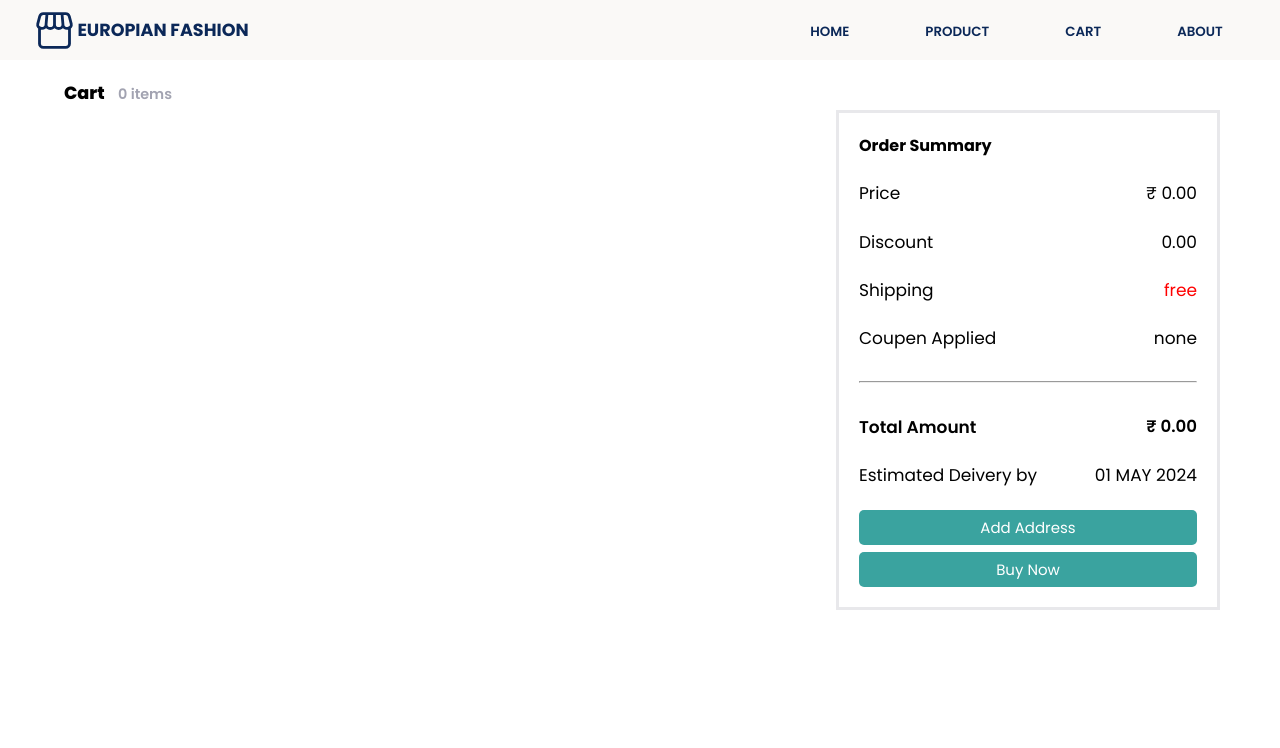
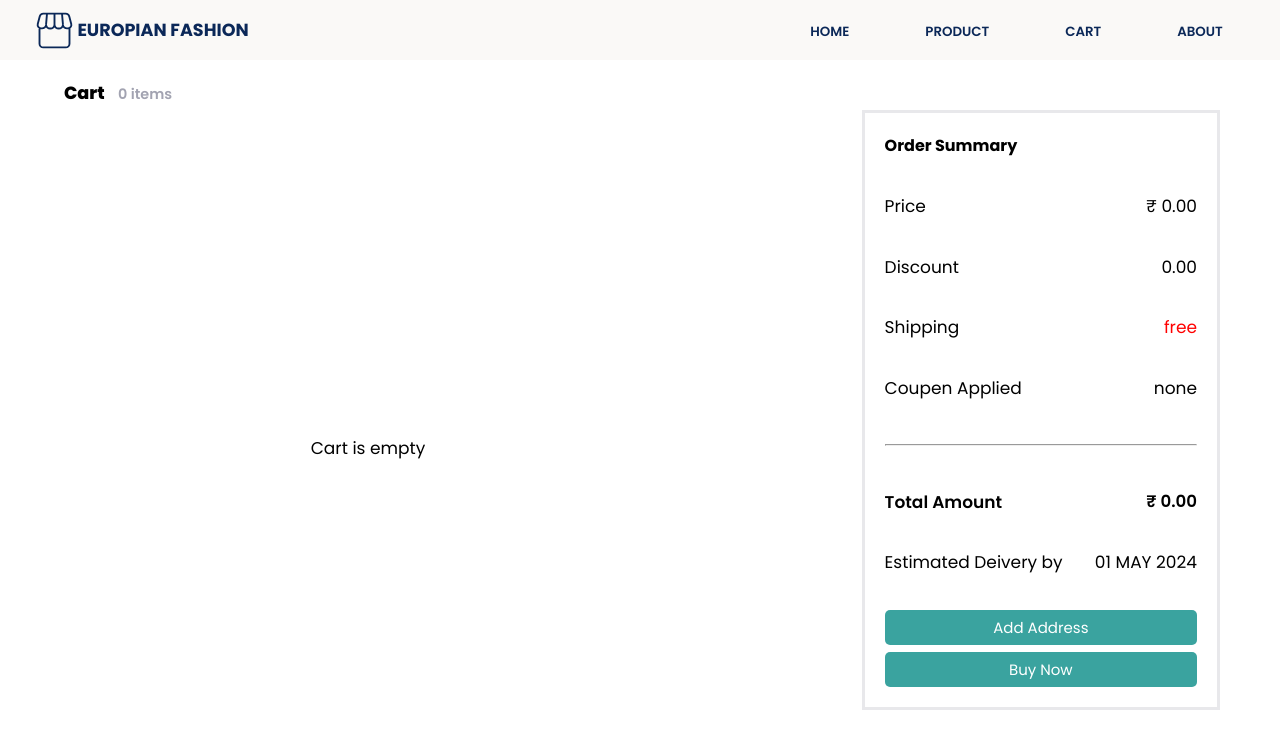
Before and after one commit to rasi-c/Carra-E-commerce, a React (Create React App) app: page /cart in a window 1280 px wide. Shown: the top 748 px of the page. Built offline with nearby package versions, Linux system fonts and the light colour scheme; the HTML template or start-up script is replaced by a standard one.

Commit message:
cart address validation complete

```diff
--- a/src/App.jsx
+++ b/src/App.jsx
@@ -14,24 +14,7 @@ export const MyContext = createContext();
 function App() {
   const [array, setarray] = useState([]);
   const [selectedOption, setSelectedOption] = useState(null);
-  const [secArray, setSecArray] = useState([
-    {
-        "id": 0,
-        "name": "asdfgh",
-        "address": "ASDFGHJ",
-        "district": "Kannur",
-        "phoneNO": "1234567890",
-        "email": "a@gmail.com"
-    },
-    {
-        "id": 1,
-        "name": "sahl",
-        "address": "ASDFGHJ",
-        "district": "Kannur",
-        "phoneNO": "1234567890",
-        "email": "a@gmail.com"
-    }
-]);
+  const [secArray, setSecArray] = useState([]);
 
   return (
     <MyContext.Provider
--- a/src/components/cartpage/address.jsx
+++ b/src/components/cartpage/address.jsx
@@ -79,7 +79,7 @@ export function Address() {
             onChange={(event) => setDistrict(event.target.value)}
             required
           >
-            <option value="" disabled selected>
+            <option value={''} disabled >
               Choose District
             </option>
             <option value="Thiruvananthapuram">Thiruvananthapuram</option>
--- a/src/components/cartpage/adresssmall.jsx
+++ b/src/components/cartpage/adresssmall.jsx
@@ -1,32 +1,63 @@
-import React, { useContext, useState } from "react";
+import React, { useContext } from "react";
 import { useNavigate } from "react-router-dom";
+import { Bounce, ToastContainer, toast } from "react-toastify";
 import { MyContext } from "../../App";
 import "./addresssmall.css";
 
+
 export function AddressDetails(prop) {
   const addressArray = useContext(MyContext)
+  console.log(addressArray);
   const navigate = useNavigate();
 
   const handleOptionChange = (e) => {
     addressArray.setSelectedOption(e.target.value);
     console.log(e.target.value);
   };
-  // console.log("Adress props is : ", prop.item);
   function AddressDeleted(id) {
     console.log("address array",addressArray.cart1);
     const updateArray = addressArray.cart1.filter((item)=>{
       return item.id !== id
     })
     addressArray.setSecArray(updateArray)
-    console.log("updated array is ", addressArray.cart1);
+    if(id == addressArray.selectedOption){
+      addressArray.setSelectedOption(null)
+    }
   }
   function showBill(){
-    navigate("invoice")
+    console.log("selectedOption is",addressArray.selectedOption);
+    if(addressArray.selectedOption === null){
+      toast.warn("Please select a address...!", {
+        position: "bottom-right",
+        autoClose: 5000,
+        hideProgressBar: false,
+        closeOnClick: true,
+        pauseOnHover: true,
+        draggable: true,
+        progress: undefined,
+        theme: "dark",
+        transition: Bounce
+      });
+    }else if(addressArray.cart.length === 0){
+      toast.warn("Please add item to Cart...!", {
+        position: "bottom-right",
+        autoClose: 5000,
+        hideProgressBar: false,
+        closeOnClick: true,
+        pauseOnHover: true,
+        draggable: true,
+        progress: undefined,
+        theme: "dark",
+        transition: Bounce,
+      });
+    }else{
+      navigate("invoice")
+    }
   }
   return (
     <div className="addressMain">
-      {addressArray.cart1.map((item) => (
-        <div className="mainAddress" key={item.id}>
+      {addressArray.cart1.map((item,index) => (
+        <div className="mainAddress" key={index}>
           <div className="radioButton">
             <input
               type="radio"
@@ -54,6 +85,7 @@ export function AddressDetails(prop) {
         ) : (
           <button className="billButton" onClick={()=> showBill()}>Proceed to Bill</button>
         )}
+        <ToastContainer />
     </div>
   );
       }
--- a/src/components/cartpage/maincart.css
+++ b/src/components/cartpage/maincart.css
@@ -24,6 +24,17 @@
   flex-direction: column;
   row-gap: 20px;
 }
+.emptyCart{
+  width: 100%;
+  height: 100%;
+  display: flex;
+  justify-content: center;
+  align-items: center;
+  font-family: "Poppins", sans-serif;
+  font-weight: 400;
+  font-style: normal;
+  font-size: clamp(12px, 1.5vw, 17px);
+}
 .coupen,.shipping,.discount,.totalprice,.totalamountShow,.deliverydate{
   display: flex;
   justify-content: space-between;
@@ -37,8 +48,8 @@
   padding: 20px;
   display: flex;
   justify-content: space-between;
-  height: 500px;
-  width: 75%;
+  height: 600px;
+  width: 70%;
   margin-top: 30px;
   border: 3px solid #e8e8eb;
   flex-direction: column;
@@ -98,6 +109,9 @@
   font-style: normal;
   font-size: 0.9rem;
 }
+.dateDiv{
+  text-align: end;
+}
 @media screen and (max-width: 600px) {
   .maincartContainer{
     flex-wrap: wrap;
@@ -117,5 +131,6 @@
   .amountDisplay{
     width: 90%;
     padding: 10px;
+    height: 400px;
   }
 }
--- a/src/components/cartpage/maincart.jsx
+++ b/src/components/cartpage/maincart.jsx
@@ -1,42 +1,70 @@
-import React, { useContext, useState } from 'react';
-import { MyContext } from '../../App';
-import { Cart } from './cart';
-import "./maincart.css"
-import { Link, useNavigate } from 'react-router-dom';
+import React, { useContext, useState } from "react";
+import { MyContext } from "../../App";
+import { Cart } from "./cart";
+import "./maincart.css";
+import { Link, useNavigate } from "react-router-dom";
 
 export function Maincart() {
-    const navigate = useNavigate()
-    const latestArray = useContext(MyContext)
-      const [rate, setrate] = useState(0)
-      console.log(latestArray);
-      function checkArray(){
-        if(latestArray.cart1.length === 0){
-            navigate("address")
-        }else{
-            navigate("bill")
+  const navigate = useNavigate();
+  const latestArray = useContext(MyContext);
+  const [rate, setrate] = useState(0);
+  function checkArray() {
+    if (latestArray.selectedOption === null) {
+      navigate("address");
+    } else {
+      navigate("bill");
     }
   }
   return (
-            <div className='maincartContainer'>
+    <div className="maincartContainer">
       <div className="left">
-                <div className="cartCount">Cart <span className='countGrey'>{latestArray.cart.length} items</span></div>
-                {latestArray.cart.map((item1) => {
-                    return <Cart item={item1} setkey={setrate}/>
-                })}
+        <div className="cartCount">
+          Cart{" "}
+          <span className="countGrey">{latestArray.cart.length} items</span>
+        </div>
+        {latestArray.cart.length === 0 ? (
+          <div className="emptyCart">Cart is empty</div>
+        ) : (
+          latestArray.cart.map((item1, index) => {
+            return <Cart item={item1} setkey={setrate} key={index} />;
+          })
+        )}
       </div>
       <div className="right">
         <div className="amountDisplay">
           <div className="summary">Order Summary</div>
-                <div className="totalprice"><div>Price </div><div> ₹ {rate.toFixed(2)}</div></div>
-                <div className="discount"><div>Discount </div><div>{(rate/10).toFixed(2)}</div></div>
-                <div className="shipping"><div>Shipping </div><div className='free'>free</div></div>
-                <div className="coupen"><div>Coupen Applied </div><div>none</div></div>
-                <hr style={{width: "100%"}}/>
-                <div className="totalamountShow"><div>Total Amount </div><div className='amount'> ₹ {(rate-rate/10).toFixed(2)}</div></div>
-                <div className="deliverydate"><div>Estimated Deivery by</div><div>01 MAY 2024</div></div>
-                <div className='buttons'>
-                <Link to="address"><button className='addAdress' >Add Address</button></Link>
-                <button className='buynowBtn' onClick={checkArray}>Buy Now</button>
+          <div className="totalprice">
+            <div>Price </div>
+            <div> ₹ {rate.toFixed(2)}</div>
+          </div>
+          <div className="discount">
+            <div>Discount </div>
+            <div>{(rate / 10).toFixed(2)}</div>
+          </div>
+          <div className="shipping">
+            <div>Shipping </div>
+            <div className="free">free</div>
+          </div>
+          <div className="coupen">
+            <div>Coupen Applied </div>
+            <div>none</div>
+          </div>
+          <hr style={{ width: "100%" }} />
+          <div className="totalamountShow">
+            <div>Total Amount </div>
+            <div className="amount"> ₹ {(rate - rate / 10).toFixed(2)}</div>
+          </div>
+          <div className="deliverydate">
+            <div>Estimated Deivery by</div>
+            <div className="dateDiv">01 MAY 2024</div>
+          </div>
+          <div className="buttons">
+            <Link to="address">
+              <button className="addAdress">Add Address</button>
+            </Link>
+            <button className="buynowBtn" onClick={checkArray}>
+              Buy Now
+            </button>
           </div>
         </div>
       </div>
--- a/src/components/homepage/navbar.js
+++ b/src/components/homepage/navbar.js
@@ -7,7 +7,7 @@ export function Navbar({onClickTab=()=>{}}){
         <div className="navbar">
             <div className="mainname">
                 <h3><svg className='logosvg' xmlns="http://www.w3.org/2000/svg" viewBox="0 0 24 24">
-    <path fill="none" stroke="currentColor" stroke-linecap="round" stroke-linejoin="round" stroke-width="1.5" d="M19.996 10.621V19a2 2 0 0 1-2 2H6.004a2 2 0 0 1-1.999-2v-8.379M7.502 8.75l.5-5.75m-.5 5.75c0 2.902 4.498 2.902 4.498 0m-4.498 0c0 3.176-5.155 2.52-4.433-.248l1.045-4.007A2 2 0 0 1 6.048 3h11.904a2 2 0 0 1 1.934 1.495l1.045 4.007c.722 2.769-4.433 3.424-4.433.248M12 8.75V3m0 5.75c0 2.902 4.498 2.902 4.498 0m0 0l-.5-5.75"/>
+    <path fill="none" stroke="currentColor" d="M19.996 10.621V19a2 2 0 0 1-2 2H6.004a2 2 0 0 1-1.999-2v-8.379M7.502 8.75l.5-5.75m-.5 5.75c0 2.902 4.498 2.902 4.498 0m-4.498 0c0 3.176-5.155 2.52-4.433-.248l1.045-4.007A2 2 0 0 1 6.048 3h11.904a2 2 0 0 1 1.934 1.495l1.045 4.007c.722 2.769-4.433 3.424-4.433.248M12 8.75V3m0 5.75c0 2.902 4.498 2.902 4.498 0m0 0l-.5-5.75"/>
 </svg>EUROPIAN FASHION</h3>
             </div>
             <div className="switches">
--- a/src/components/productpage/card.js
+++ b/src/components/productpage/card.js
@@ -4,10 +4,8 @@ import { MyContext } from '../../App';
 import "./card.css";
 
 export  function Card(props) {
-  console.log("props is : ",props);
   const [isAddedTocart,setIsAddedTocart] = useState(false)
   const myArray = useContext(MyContext)
-  console.log("my Array Is : ",myArray);
     const newTitle = props.item.title;
     const newTitleArray = newTitle.split(" ");
     const slicedTitle = newTitleArray.splice(0,2);
--- a/src/components/productpage/mainproduct.jsx
+++ b/src/components/productpage/mainproduct.jsx
@@ -28,8 +28,8 @@ export function Mainproduct() {
         // Display loading text if loading is true
       ) : (
     <div className='maincontainer'>{
-      product.map((item) => {
-        return <Card item={item} />;
+      product.map((item,index) => {
+        return <Card item={item} key={index}/>;
       })
     }</div>
     )}
```
Also changed, not shown: src/components/cartpage/cart.jsx (+0 -7 lines). Lines whose indentation alone changed are shown as unchanged.
